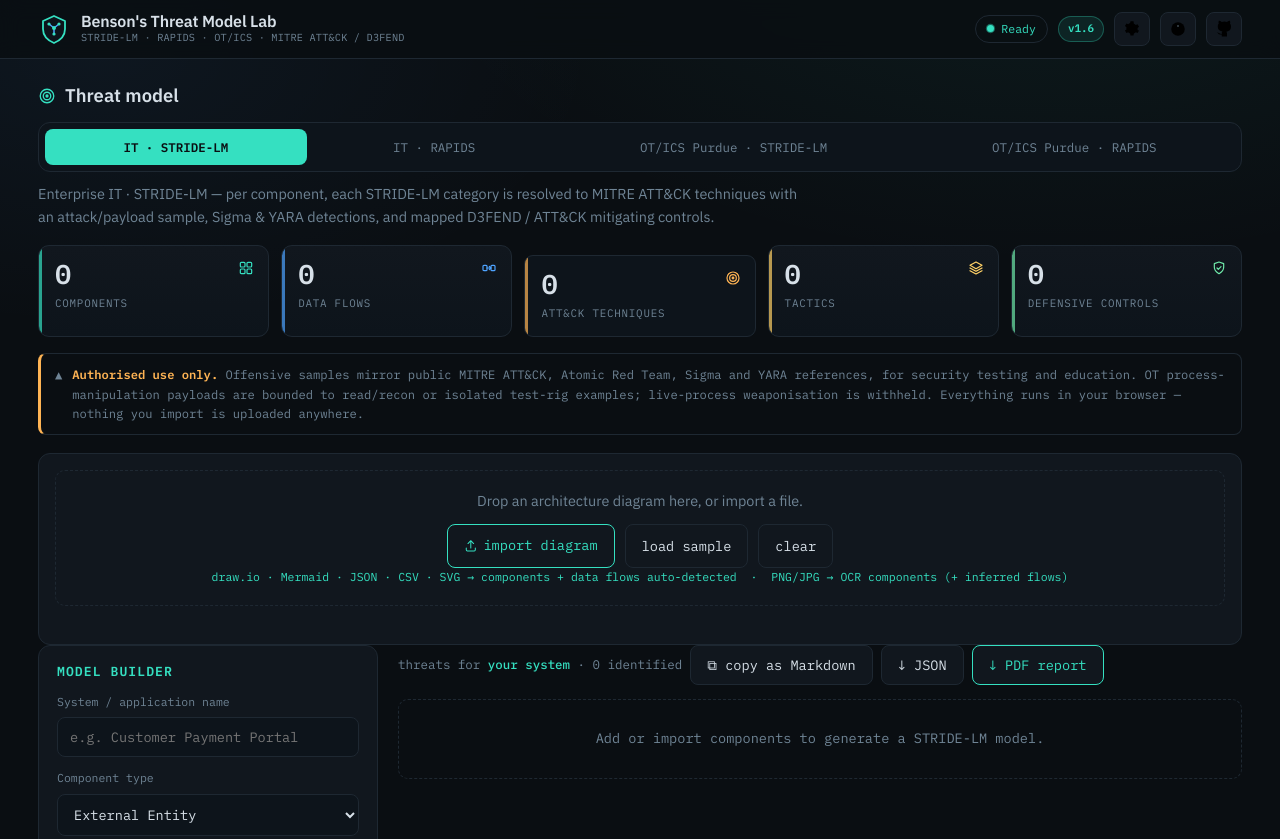
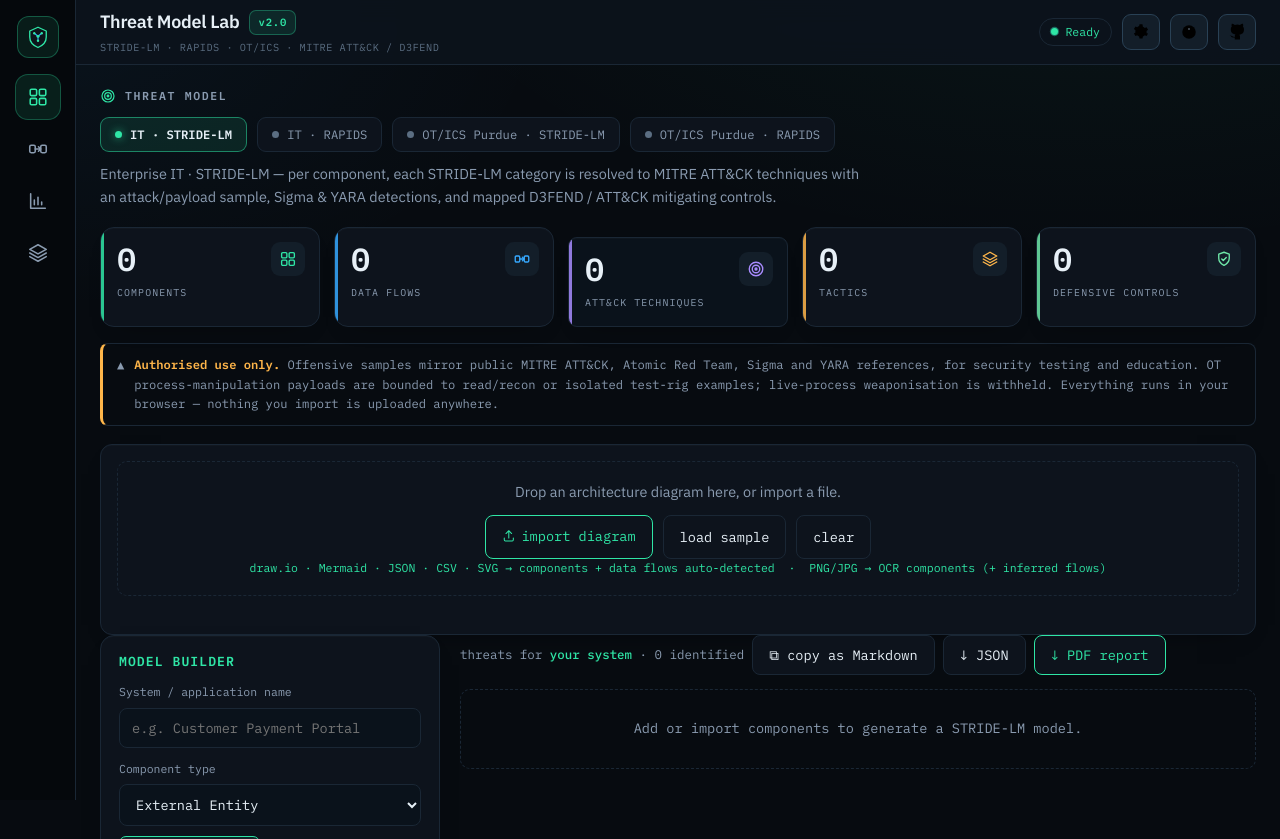
Before and after one commit to bensontan123/Threat-model-lab, a plain HTML site: page index.html in a window 1280 px wide. Shown: the top 839 px of the page. Drawn offline with Linux system fonts and the light colour scheme.

Commit message:
Redesign UI/UX: bold security-ops console (designed in Figma)
Reworks the app shell and theme into a "security-ops console" style,
designed in Figma first (Threat Model Lab — Redesign) and translated to
the live HTML/CSS. All existing JS render targets are preserved, so the
threat engine, diagram import, canvas, analytics and PDF export keep
working unchanged.

Shell / layout:
- New left icon rail (logo + Dashboard/Canvas/Analytics/Findings anchors)
  with a full-width command bar replacing the centred app bar.
- Full-bleed workspace (capped at 1560px) instead of the 1240px column.

Theme:
- Retuned :root tokens to a darker console palette (deeper base/sunken,
  refined hairlines, green/cyan/violet/amber accents) + new --elevated,
  --sunken, --line-2, --muted-2, --violet tokens. Cascades app-wide.
- Methodology tabs restyled as console chips with status dots + active
  glow; KPI tiles get icon chips, bolder tabular numerals and accent
  rails; cards gain console radii and subtle depth; TTP open-state accent.

index.html: wrap shell (rail + main), command-bar header, cache-bust to
v2.0, version badge v2.0.

Figma source: https://www.figma.com/design/wdfo4gevSp0v4LfalVXFxZ

Co-Authored-By: Claude Opus 4.8 <noreply@anthropic.com>
Claude-Session: https://claude.ai/code/session_01AHVNpnRfS1cFTQXwx3D5m9

```diff
--- a/assets/app.css
+++ b/assets/app.css
@@ -5,31 +5,37 @@
    ===================================================================== */
 :root {
   color-scheme: dark;
-  --bg:        #0a0e12;
-  --panel:     #11171e;
-  --panel-2:   #0d141b;
-  --line:      #1e2832;
-  --fg:        #d7e0e8;
-  --muted:     #6f8495;
-  --accent:    #35e0c1;
-  --accent-2:  #4ea3ff;
-  --warn:      #ffb454;
-  --crit:      #ff5c6c;
+  --bg:        #070b10;
+  --panel:     #0d131c;
+  --panel-2:   #0a121b;
+  --elevated:  #131e29;
+  --sunken:    #05080c;
+  --line:      #1a2735;
+  --line-2:    #294155;
+  --fg:        #e7f0f7;
+  --muted:     #8a9bb0;
+  --muted-2:   #5b6e82;
+  --accent:    #2fe6a6;
+  --accent-2:  #36a9ff;
+  --violet:    #a98bff;
+  --warn:      #ffb64a;
+  --crit:      #ff5c6a;
   --med:       #ffd166;
   --low:       #6ee7a8;
   --mono: "IBM Plex Mono", ui-monospace, "SF Mono", Menlo, monospace;
   --sans: "IBM Plex Sans", system-ui, -apple-system, Segoe UI, sans-serif;
-  --appbar-h: 58px;
+  --appbar-h: 64px;
+  --rail-w: 76px;
 }
 * { box-sizing: border-box; }
 html { scroll-behavior: smooth; }
 body {
   margin: 0;
   background:
-    radial-gradient(1100px 620px at 82% -8%, rgba(53,224,193,.07), transparent 60%),
-    radial-gradient(900px 500px at 8% 4%, rgba(78,163,255,.06), transparent 55%),
+    radial-gradient(1200px 640px at 85% -10%, rgba(47,230,166,.06), transparent 60%),
+    radial-gradient(900px 520px at 4% 2%, rgba(54,169,255,.05), transparent 55%),
     var(--bg);
-  color: var(--fg); font-family: var(--sans); font-size: 16px; line-height: 1.6;
+  color: var(--fg); font-family: var(--sans); font-size: 15px; line-height: 1.6;
   -webkit-font-smoothing: antialiased; min-height: 100vh;
 }
 a { color: var(--accent); text-decoration: none; }
@@ -37,26 +43,44 @@ a:hover { text-decoration: underline; }
 ::selection { background: rgba(53,224,193,.3); color: #fff; }
 h1, h2, h3 { text-wrap: balance; line-height: 1.15; margin: 0; }
 
-/* ── App bar ───────────────────────────────────────────────────────── */
-.appbar { position: sticky; top: 0; z-index: 50; background: rgba(10,14,18,.86); backdrop-filter: blur(10px); border-bottom: 1px solid var(--line); }
-.appbar-in { max-width: 1240px; margin: 0 auto; display: flex; align-items: center; justify-content: space-between; gap: 16px; height: var(--appbar-h); padding: 0 max(18px, env(safe-area-inset-left, 0px)); }
-.logo { display: flex; align-items: center; gap: 11px; color: var(--fg); }
-.logo:hover { text-decoration: none; }
-.logo-mark { width: 32px; height: 32px; flex: none; }
-.logo-txt b { display: block; font-size: 1rem; font-weight: 600; letter-spacing: -.01em; line-height: 1.15; }
-.logo-txt span { display: block; font-family: var(--mono); font-size: .64rem; color: var(--muted); letter-spacing: .02em; text-transform: uppercase; }
-@media (max-width: 560px) { .logo-txt span { display: none; } }
+/* ── Shell: icon rail + main column ─────────────────────────────────── */
+.shell { display: flex; min-height: 100vh; align-items: flex-start; }
+.rail { position: sticky; top: 0; align-self: flex-start; height: 100vh; width: var(--rail-w); flex: none; background: var(--sunken); border-right: 1px solid var(--line); display: flex; flex-direction: column; align-items: center; gap: 8px; padding: 16px 0; z-index: 60; }
+.rail-logo { display: inline-flex; align-items: center; justify-content: center; width: 42px; height: 42px; border-radius: 12px; background: rgba(47,230,166,.09); border: 1px solid rgba(47,230,166,.3); margin-bottom: 8px; }
+.rail-logo:hover { text-decoration: none; border-color: var(--accent); }
+.rail-logo svg { width: 24px; height: 24px; }
+.rail-nav { display: flex; flex-direction: column; gap: 6px; }
+.rail-i { display: inline-flex; align-items: center; justify-content: center; width: 46px; height: 46px; border-radius: 13px; border: 1px solid transparent; background: transparent; color: var(--muted); cursor: pointer; }
+.rail-i svg { width: 22px; height: 22px; fill: none; stroke: currentColor; stroke-width: 1.7; stroke-linecap: round; stroke-linejoin: round; }
+.rail-i:hover { color: var(--fg); background: var(--panel); text-decoration: none; }
+.rail-i.active { color: var(--accent); background: rgba(47,230,166,.1); border-color: rgba(47,230,166,.28); }
+.shell-main { flex: 1 1 auto; min-width: 0; display: flex; flex-direction: column; }
+@media (max-width: 760px) {
+  .shell { flex-direction: column; }
+  .rail { position: sticky; top: 0; height: auto; width: 100%; flex-direction: row; justify-content: flex-start; gap: 6px; padding: 8px 10px; border-right: 0; border-bottom: 1px solid var(--line); overflow-x: auto; }
+  .rail-logo { margin-bottom: 0; width: 38px; height: 38px; }
+  .rail-i { width: 40px; height: 40px; }
+}
+
+/* ── Command bar ────────────────────────────────────────────────────── */
+.appbar { position: sticky; top: 0; z-index: 50; background: rgba(13,19,28,.9); backdrop-filter: blur(12px); border-bottom: 1px solid var(--line); }
+.appbar-in { display: flex; align-items: center; justify-content: space-between; gap: 16px; height: var(--appbar-h); padding: 0 24px; }
+.cmd-title { display: flex; flex-direction: column; gap: 3px; min-width: 0; }
+.cmd-titlerow { display: flex; align-items: center; gap: 10px; }
+.cmd-titlerow b { font-size: 1.12rem; font-weight: 700; letter-spacing: -.015em; }
+.cmd-sub { font-family: var(--mono); font-size: .64rem; color: var(--muted-2); letter-spacing: .05em; text-transform: uppercase; overflow: hidden; text-overflow: ellipsis; white-space: nowrap; }
+@media (max-width: 620px) { .cmd-sub { display: none; } }
 .appbar-actions { display: flex; align-items: center; gap: 10px; }
-.ver { font-family: var(--mono); font-size: .68rem; font-weight: 600; color: var(--accent); background: rgba(53,224,193,.1); border: 1px solid rgba(53,224,193,.3); border-radius: 999px; padding: 3px 9px; }
-.icon-btn { display: inline-flex; align-items: center; justify-content: center; width: 36px; height: 34px; border-radius: 8px; border: 1px solid var(--line); background: var(--panel); color: var(--muted); cursor: pointer; }
+.ver { font-family: var(--mono); font-size: .66rem; font-weight: 600; letter-spacing: .08em; color: var(--accent); background: rgba(47,230,166,.1); border: 1px solid rgba(47,230,166,.32); border-radius: 7px; padding: 3px 8px; }
+.icon-btn { display: inline-flex; align-items: center; justify-content: center; width: 38px; height: 36px; border-radius: 9px; border: 1px solid var(--line-2); background: var(--elevated); color: var(--muted); cursor: pointer; }
 .icon-btn:hover { border-color: var(--accent); color: var(--accent); text-decoration: none; }
 .icon-btn svg { width: 18px; height: 18px; }
 
 /* ── Layout ────────────────────────────────────────────────────────── */
-.app-wrap { max-width: 1240px; margin: 0 auto; padding: 22px max(18px, env(safe-area-inset-left, 0px)) 60px; }
-.panelbar { margin-bottom: 14px; }
-.panel-title { font-size: 1.15rem; font-weight: 600; margin-bottom: 4px; display: flex; align-items: center; gap: 9px; }
-.panel-title .ic { width: 18px; height: 18px; color: var(--accent); }
+.app-wrap { max-width: 1560px; margin: 0 auto; width: 100%; padding: 22px 24px 60px; }
+.panelbar { margin-bottom: 16px; }
+.panel-title { font-family: var(--mono); font-size: .72rem; font-weight: 600; text-transform: uppercase; letter-spacing: .14em; color: var(--muted); margin-bottom: 4px; display: flex; align-items: center; gap: 9px; }
+.panel-title .ic { width: 16px; height: 16px; color: var(--accent); }
 .mode-desc { color: var(--muted); font-size: .9rem; margin: 10px 0 0; max-width: 90ch; }
 
 /* ── Buttons / inputs / tabs ───────────────────────────────────────── */
@@ -70,11 +94,13 @@ h1, h2, h3 { text-wrap: balance; line-height: 1.15; margin: 0; }
 .inp { min-width: 0; flex: 1 1 200px; }
 
 /* methodology tabs */
-.mode-row { display: flex; gap: 8px; flex-wrap: wrap; background: var(--panel-2); border: 1px solid var(--line); border-radius: 12px; padding: 6px; }
-.mode-row .chip { font-family: var(--mono); font-size: .78rem; padding: 9px 15px; border-radius: 8px; border: 1px solid transparent; background: transparent; color: var(--muted); cursor: pointer; display: flex; align-items: center; gap: 7px; flex: 1 1 auto; justify-content: center; }
-.mode-row .chip:hover { color: var(--fg); }
-.mode-row .chip[aria-pressed="true"] { color: var(--bg); background: var(--accent); font-weight: 600; }
-@media (max-width: 700px) { .mode-row .chip { flex-basis: calc(50% - 6px); } }
+.mode-row { display: flex; gap: 10px; flex-wrap: wrap; }
+.mode-row .chip { font-family: var(--mono); font-size: .76rem; padding: 9px 14px; border-radius: 9px; border: 1px solid var(--line); background: var(--panel); color: var(--muted); cursor: pointer; display: flex; align-items: center; gap: 8px; }
+.mode-row .chip::before { content: ""; width: 7px; height: 7px; border-radius: 50%; background: var(--muted-2); flex: none; }
+.mode-row .chip:hover { color: var(--fg); border-color: var(--line-2); }
+.mode-row .chip[aria-pressed="true"] { color: var(--fg); background: rgba(47,230,166,.1); border-color: rgba(47,230,166,.5); font-weight: 600; }
+.mode-row .chip[aria-pressed="true"]::before { background: var(--accent); box-shadow: 0 0 8px rgba(47,230,166,.7); }
+@media (max-width: 700px) { .mode-row .chip { flex: 1 1 calc(50% - 6px); justify-content: center; } }
 
 /* ── Workspace grid ────────────────────────────────────────────────── */
 .tm-grid { display: grid; grid-template-columns: 340px minmax(0, 1fr); gap: 20px; align-items: start; }
@@ -110,7 +136,7 @@ h1, h2, h3 { text-wrap: balance; line-height: 1.15; margin: 0; }
 
 /* ── Footer ────────────────────────────────────────────────────────── */
 .appfoot { border-top: 1px solid var(--line); color: var(--muted); font-family: var(--mono); font-size: .76rem; }
-.appfoot-in { max-width: 1240px; margin: 0 auto; padding: 20px 18px 40px; display: flex; flex-wrap: wrap; gap: 10px 20px; justify-content: space-between; align-items: center; }
+.appfoot-in { max-width: 1560px; margin: 0 auto; padding: 20px 24px 40px; display: flex; flex-wrap: wrap; gap: 10px 20px; justify-content: space-between; align-items: center; }
 .appfoot a { color: var(--accent-2); }
 .appfoot .stack { display: flex; gap: 10px; flex-wrap: wrap; }
 .appfoot .stack span { border: 1px solid var(--line); border-radius: 6px; padding: 2px 8px; color: var(--muted); }
@@ -160,14 +186,15 @@ dialog.app-dlg::backdrop { background: rgba(5,8,11,.6); backdrop-filter: blur(2p
 @media (max-width: 560px) { .status span { display: none; } }
 
 /* ── KPI metric tiles ──────────────────────────────────────────────── */
-.statbar { display: grid; grid-template-columns: repeat(auto-fit, minmax(130px, 1fr)); gap: 12px; margin-top: 16px; }
-.kpi { border: 1px solid var(--line); border-radius: 11px; background: linear-gradient(180deg, var(--panel), var(--panel-2)); padding: 14px 16px; position: relative; overflow: hidden; }
-.kpi::before { content: ""; position: absolute; left: 0; top: 0; bottom: 0; width: 3px; background: var(--accent); opacity: .7; }
-.kpi.flow::before { background: var(--accent-2); } .kpi.ttp::before { background: var(--warn); } .kpi.tac::before { background: var(--med); } .kpi.ctl::before { background: var(--low); } .kpi.scn::before { background: var(--crit); }
-.kpi-ic { width: 16px; height: 16px; color: var(--muted); position: absolute; top: 14px; right: 14px; }
-.kpi-n { font-family: var(--mono); font-size: 1.7rem; font-weight: 600; font-variant-numeric: tabular-nums; line-height: 1; }
-.kpi-l { font-family: var(--mono); font-size: .68rem; text-transform: uppercase; letter-spacing: .07em; color: var(--muted); margin-top: 8px; }
-.kpi.ttp .kpi-ic { color: var(--warn); } .kpi.tac .kpi-ic { color: var(--med); } .kpi.ctl .kpi-ic { color: var(--low); } .kpi.flow .kpi-ic { color: var(--accent-2); } .kpi.scn .kpi-ic { color: var(--crit); } .kpi.comp .kpi-ic { color: var(--accent); }
+.statbar { display: grid; grid-template-columns: repeat(auto-fit, minmax(160px, 1fr)); gap: 14px; margin-top: 18px; }
+.kpi { border: 1px solid var(--line); border-radius: 14px; background: var(--panel); padding: 15px 16px 16px; position: relative; overflow: hidden; transition: border-color .15s, transform .15s; }
+.kpi:hover { border-color: var(--line-2); transform: translateY(-2px); }
+.kpi::before { content: ""; position: absolute; left: 0; top: 0; bottom: 0; width: 3px; background: var(--accent); opacity: .85; }
+.kpi.flow::before { background: var(--accent-2); } .kpi.ttp::before { background: var(--violet); } .kpi.tac::before { background: var(--warn); } .kpi.ctl::before { background: var(--low); } .kpi.scn::before { background: var(--crit); }
+.kpi .kpi-ic { width: 34px; height: 34px; padding: 8px; border-radius: 9px; background: var(--elevated); color: var(--muted); position: absolute; top: 14px; right: 14px; fill: none; stroke: currentColor; stroke-width: 1.8; stroke-linecap: round; stroke-linejoin: round; }
+.kpi-n { font-family: var(--mono); font-size: 2rem; font-weight: 700; font-variant-numeric: tabular-nums; line-height: 1; letter-spacing: -.02em; }
+.kpi-l { font-family: var(--mono); font-size: .62rem; text-transform: uppercase; letter-spacing: .11em; color: var(--muted); margin-top: 10px; }
+.kpi.ttp .kpi-ic { color: var(--violet); } .kpi.tac .kpi-ic { color: var(--warn); } .kpi.ctl .kpi-ic { color: var(--low); } .kpi.flow .kpi-ic { color: var(--accent-2); } .kpi.scn .kpi-ic { color: var(--crit); } .kpi.comp .kpi-ic { color: var(--accent); }
 
 /* ── Threat analytics charts ───────────────────────────────────────── */
 .tm-charts { padding: 18px; }
@@ -254,4 +281,17 @@ dialog.app-dlg::backdrop { background: rgba(5,8,11,.6); backdrop-filter: blur(2p
 .cband { fill: var(--accent); opacity: .25; }
 .cband-lbl { fill: var(--muted); font-family: var(--mono); font-size: 11px; text-transform: uppercase; letter-spacing: .04em; }
 
+/* ── Console redesign polish ───────────────────────────────────────── */
+.tm-canvas-card { border-radius: 16px; }
+.tm-canvas-head { padding: 14px 18px; background: var(--panel); font-size: .82rem; }
+.tm-canvas-head .ic { color: var(--accent-2); }
+.tm-panel { border-radius: 14px; }
+.tm-import { border-radius: 16px; }
+.tcard { border-radius: 12px; }
+.ttp { border-radius: 11px; }
+.ttp[open] { border-color: var(--line-2); }
+.ttp[open] > summary { background: var(--panel); }
+.scn { border-radius: 14px; }
+.kpi, .tm-panel, .tm-canvas-card, .tm-import, .scn { box-shadow: 0 1px 0 rgba(255,255,255,.02) inset, 0 10px 26px -20px rgba(0,0,0,.85); }
+
 @media (prefers-reduced-motion: reduce) { html { scroll-behavior: auto; } *, *::before { animation: none !important; } }
--- a/index.html
+++ b/index.html
@@ -13,8 +13,8 @@
 <link rel="preconnect" href="https://fonts.googleapis.com">
 <link rel="preconnect" href="https://fonts.gstatic.com" crossorigin>
 <link rel="stylesheet" href="https://fonts.googleapis.com/css2?family=IBM+Plex+Mono:wght@400;500;600&family=IBM+Plex+Sans:wght@400;500;600&display=swap">
-<link rel="stylesheet" href="assets/app.css?v=1.6">
-<link rel="stylesheet" href="assets/enhance.css?v=1.6">
+<link rel="stylesheet" href="assets/app.css?v=2.0">
+<link rel="stylesheet" href="assets/enhance.css?v=2.0">
 </head>
 <body>
 
@@ -55,19 +55,31 @@
   <symbol id="i-burst" viewBox="0 0 24 24"><path d="m12 2 2.2 5.2L19 5l-2.2 4.8L22 12l-5.2 2.2L19 19l-4.8-2.2L12 22l-2.2-5.2L5 19l2.2-4.8L2 12l5.2-2.2L5 5l4.8 2.2z"/></symbol>
 </defs></svg>
 
+<div class="shell">
+<aside class="rail" aria-label="Sections">
+  <a class="rail-logo" href="./" aria-label="Benson's Threat Model Lab" title="Benson's Threat Model Lab">
+    <svg viewBox="0 0 32 32" aria-hidden="true">
+      <path d="M16 3 27 8v8c0 7-5 11.5-11 14C10 27.5 5 23 5 16V8Z" fill="#0d141b" stroke="#2fe6a6" stroke-width="1.8" stroke-linejoin="round"/>
+      <g stroke="#36a9ff" stroke-width="1.5"><path d="M16 15 11 11m5 4 5-4m-5 4v5"/></g>
+      <g fill="#2fe6a6"><circle cx="16" cy="15" r="2"/><circle cx="11" cy="11" r="1.6"/><circle cx="21" cy="11" r="1.6"/><circle cx="16" cy="21" r="1.6"/></g>
+    </svg>
+  </a>
+  <nav class="rail-nav">
+    <a class="rail-i active" href="#threatmodel" title="Dashboard" aria-label="Dashboard"><svg aria-hidden="true"><use href="#i-grid"></use></svg></a>
+    <a class="rail-i" href="#tmCanvasCard" title="Model canvas" aria-label="Model canvas"><svg aria-hidden="true"><use href="#i-flow"></use></svg></a>
+    <a class="rail-i" href="#tmChartsCard" title="Threat analytics" aria-label="Threat analytics"><svg aria-hidden="true"><use href="#i-chart"></use></svg></a>
+    <a class="rail-i" href="#tmThreats" title="Findings" aria-label="Findings"><svg aria-hidden="true"><use href="#i-layers"></use></svg></a>
+  </nav>
+</aside>
+<div class="shell-main">
 <header class="appbar">
   <div class="appbar-in">
-    <a class="logo" href="./" aria-label="Benson's Threat Model Lab">
-      <svg class="logo-mark" viewBox="0 0 32 32" aria-hidden="true">
-        <path d="M16 3 27 8v8c0 7-5 11.5-11 14C10 27.5 5 23 5 16V8Z" fill="#0d141b" stroke="#35e0c1" stroke-width="1.8" stroke-linejoin="round"/>
-        <g stroke="#4ea3ff" stroke-width="1.5"><path d="M16 15 11 11m5 4 5-4m-5 4v5"/></g>
-        <g fill="#35e0c1"><circle cx="16" cy="15" r="2"/><circle cx="11" cy="11" r="1.6"/><circle cx="21" cy="11" r="1.6"/><circle cx="16" cy="21" r="1.6"/></g>
-      </svg>
-      <span class="logo-txt"><b>Benson's Threat Model Lab</b><span>STRIDE-LM · RAPIDS · OT/ICS · MITRE ATT&amp;CK / D3FEND</span></span>
-    </a>
+    <div class="cmd-title">
+      <div class="cmd-titlerow"><b>Threat Model Lab</b><span class="ver">v2.0</span></div>
+      <span class="cmd-sub">STRIDE-LM · RAPIDS · OT/ICS · MITRE ATT&amp;CK / D3FEND</span>
+    </div>
     <div class="appbar-actions">
       <span class="status" id="status"><i></i><span>Ready</span></span>
-      <span class="ver">v1.6</span>
       <button class="icon-btn" id="settingsBtn" type="button" title="AI vision settings" aria-label="AI vision settings"><svg aria-hidden="true"><use href="#i-gear"></use></svg></button>
       <button class="icon-btn" id="aboutBtn" type="button" title="About" aria-label="About"><svg aria-hidden="true"><use href="#i-info"></use></svg></button>
       <a class="icon-btn" id="ghLink" href="https://github.com/bensontan123/threat-model-lab" target="_blank" rel="noopener" title="Source on GitHub" aria-label="Source on GitHub"><svg aria-hidden="true"><use href="#i-github"></use></svg></a>
@@ -158,6 +170,8 @@
     <span class="stack"><span>MITRE ATT&amp;CK</span><span>D3FEND</span><span>Sigma</span><span>YARA</span><span>STRIDE-LM</span><span>Purdue / ICS</span></span>
   </div>
 </footer>
+</div><!-- /.shell-main -->
+</div><!-- /.shell -->
 
 <dialog id="settingsDlg" class="app-dlg">
   <div class="dlg-head"><b>AI Vision analysis</b><button class="dlg-close" id="settingsClose" type="button" aria-label="Close">×</button></div>
@@ -208,10 +222,10 @@
   </div>
 </dialog>
 
-<script src="assets/config.js?v=1.6"></script>
-<script src="assets/ttp-kb.js?v=1.6"></script>
-<script src="assets/app.js?v=1.6"></script>
-<script src="assets/threatlab.js?v=1.6"></script>
+<script src="assets/config.js?v=2.0"></script>
+<script src="assets/ttp-kb.js?v=2.0"></script>
+<script src="assets/app.js?v=2.0"></script>
+<script src="assets/threatlab.js?v=2.0"></script>
 <script>
 (function () {
   const REPO_URL = "https://github.com/bensontan123/threat-model-lab";
```
